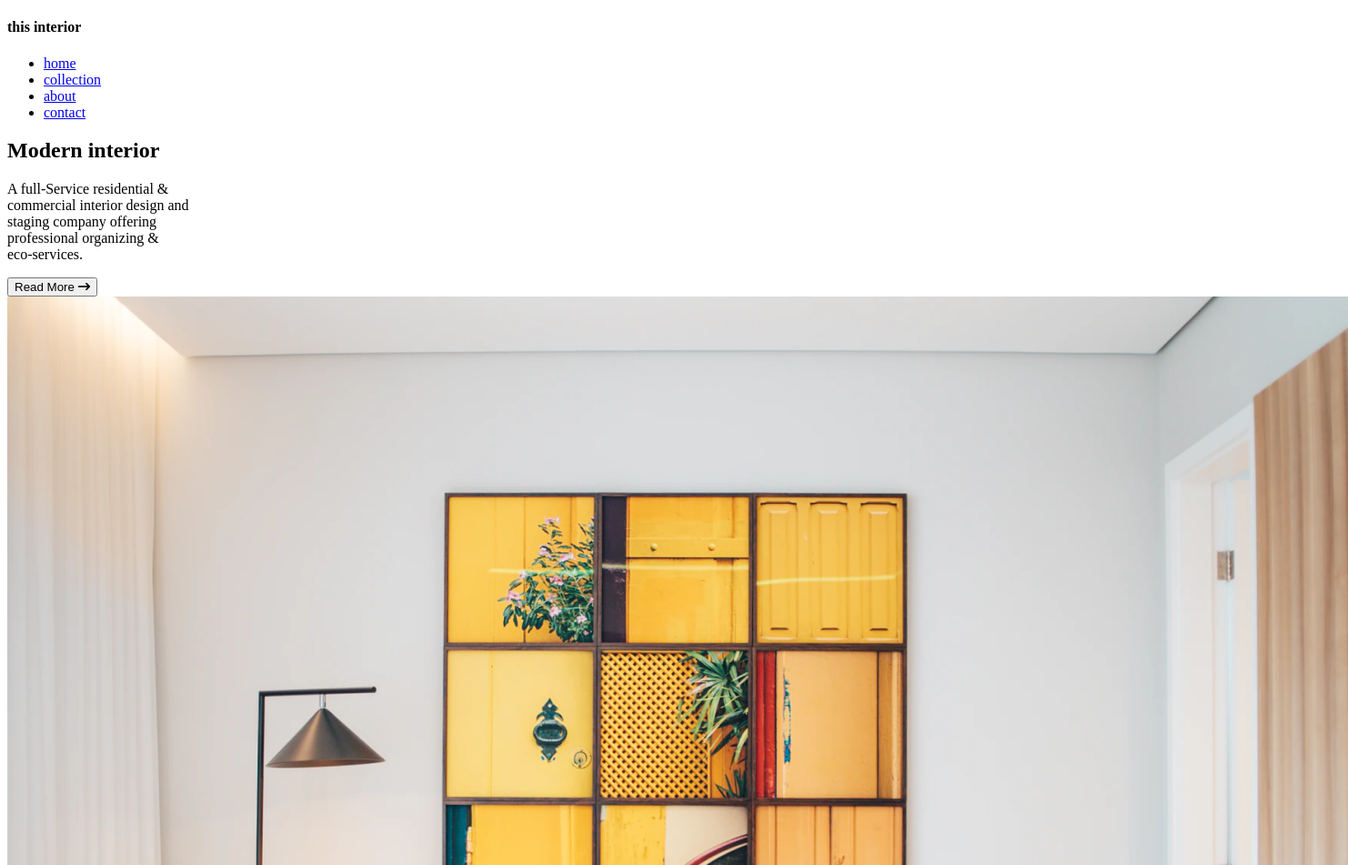
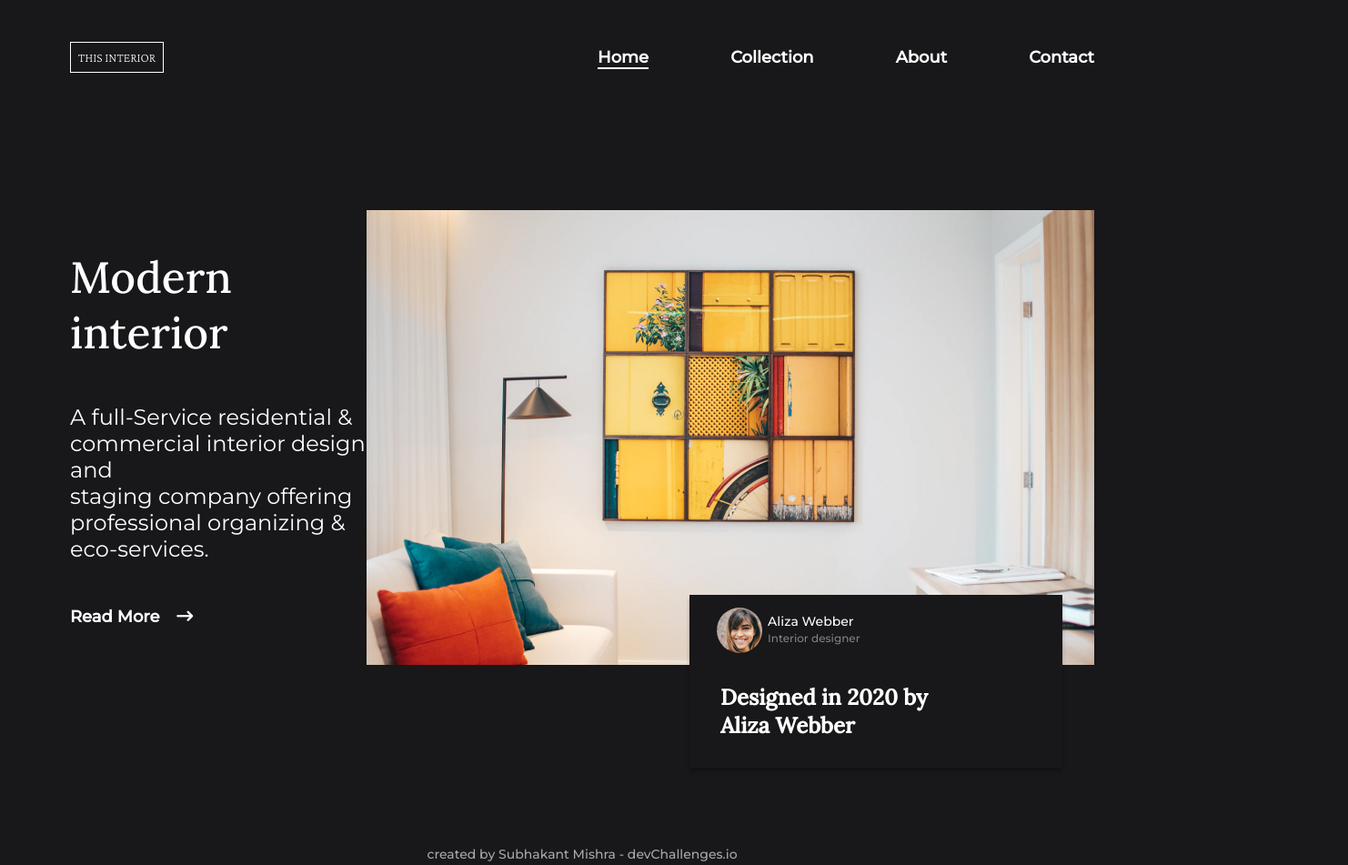
Before and after one commit to imsikun/devChallenges, a plain HTML site: page interior-consultant-master/index.html in a window 1280 px wide. Shown: the top 951 px of the page at 91% size, 1482 px wide, since content can reach past the window. Drawn offline with nearby package versions, Linux system fonts and the light colour scheme.

Commit message:
bigger screen done

```diff
--- a/interior-consultant-master/index.html
+++ b/interior-consultant-master/index.html
@@ -35,12 +35,13 @@
   </head>
   <body>
     <!-- navbar -->
+    <div class="continer">
       <nav>
         <div class="logo">
           <h4>this interior</h4>
         </div>
-      <ul>
-        <li><a href="#">home</a></li>
+        <ul class="nav_list">
+          <li><a href="#" class="active">home</a></li>
           <li><a href="#">collection</a></li>
           <li><a href="#">about</a></li>
           <li><a href="#">contact</a></li>
@@ -56,7 +57,11 @@
             professional organizing & <br />
             eco-services.
           </p>
-        <button>Read More <i class="fa-solid fa-arrow-right-long"></i></button>
+          <button>
+            <a href="#"
+              >Read More <i class="fa-solid fa-arrow-right-long"></i
+            ></a>
+          </button>
         </div>
         <div class="right_section">
           <div class="image">
@@ -83,10 +88,11 @@
       </section>
       <footer>
         <p>
-        created by <a href="#"></a> -
+          created by <a href="https://github.com/imsikun">Subhakant Mishra</a> -
           <a href="https://devChallenges.io">devChallenges.io</a>
         </p>
       </footer>
+    </div>
     <!-- navbar -->
   </body>
 </html>
--- a/interior-consultant-master/style.css
+++ b/interior-consultant-master/style.css
@@ -0,0 +1,185 @@
+@import url('https://fonts.googleapis.com/css2?family=Crimson+Pro:wght@200&family=Lora:wght@500&family=Montserrat:wght@300;400;500&display=swap');
+*,
+*::before,
+*::after {
+  margin: 0;
+  padding: 0;
+  box-sizing: border-box;
+}
+
+body {
+  background: #181719;
+}
+
+/* .container {
+  height: 100vh;
+} */
+
+nav {
+  display: flex;
+  flex-direction: row;
+  justify-content: space-between;
+  align-items: center;
+  padding: 46px 77px;
+  width: 100%;
+}
+nav .logo h4 {
+  font-size: 14px;
+  font-weight: 200;
+  line-height: 16px;
+  text-transform: uppercase;
+  color: #fff;
+  padding: 8px;
+  border: 1px solid #fff;
+  font-family: 'Crimson Pro', serif;
+}
+nav ul li {
+  display: inline;
+}
+nav ul li a {
+  color: #fff;
+  font-family: 'Montserrat', sans-serif;
+  font-size: 18px;
+  font-weight: 700;
+  line-height: 22px;
+  text-transform: capitalize;
+  text-decoration: none;
+  margin-left: 86px;
+}
+nav ul li .active {
+  margin-top: 8px;
+  border-bottom: 2px solid #fff;
+}
+
+section {
+  margin-top: 105px;
+  padding: 0px 77px;
+  display: flex;
+  justify-content: space-between;
+  align-items: center;
+  /* height: 600px; */
+  /* height: 70vh; */
+}
+
+section .left_section h2 {
+  font-family: 'Lora', serif;
+  font-size: 48px;
+  font-weight: 500;
+  color: #fff;
+  line-height: 61px;
+}
+
+section .left_section p {
+  margin-top: 48px;
+  font-family: 'Montserrat', sans-serif;
+  font-size: 24px;
+  font-weight: 400;
+  line-height: 29px;
+  color: #fff;
+}
+section .left_section button {
+  margin-top: 48px;
+  border: none;
+  outline: none;
+  background: transparent;
+  font-family: 'Montserrat', sans-serif;
+  font-weight: 700;
+  font-size: 18px;
+  line-height: 22px;
+}
+section .left_section button a {
+  color: #fff;
+  text-decoration: none;
+  cursor: pointer;
+}
+section .left_section button .fa-solid {
+  margin-left: 14px;
+  line-height: inherit;
+  align-items: center;
+}
+section .right_section {
+  position: relative;
+}
+section .right_section .image {
+  width: 800px;
+  height: 500px;
+}
+section .right_section .image img {
+  width: 100%;
+  height: 100%;
+  object-fit: cover;
+}
+section .right_section .right_sub_section {
+  position: absolute;
+  right: 35px;
+  bottom: -113px;
+  width: 410px;
+  height: 190px;
+  background: #181719;
+  box-shadow: 0px 4px 4px rgba(0, 0, 0, 0.25);
+  color: #fff;
+  padding: 14px;
+}
+
+section .right_sub_section .profile {
+  display: flex;
+  margin-left: 16px;
+}
+section .right_sub_section .profile .profile_img {
+  flex: 0.2;
+  width: 85px;
+  height: 72px;
+}
+section .right_sub_section .profile .profile_img img {
+  border-radius: 50%;
+  object-fit: cover;
+  width: 50px;
+}
+section .right_sub_section .profile .profile_author p {
+  margin-left: 4px;
+  margin-top: 7px;
+  font-family: 'Montserrat', sans-serif;
+  font-weight: 500;
+  font-size: 14px;
+  color: #fff;
+  line-height: 17px;
+}
+section .right_sub_section .profile .profile_author span {
+  margin-top: 8px;
+  font-family: 'Montserrat', sans-serif;
+  font-size: 12px;
+  font-weight: 500;
+  line-height: 15px;
+  color: #828282;
+  margin-left: 4px;
+}
+
+section .right_sub_section .profile_desc p {
+  margin-top: 11px;
+  font-family: 'Lora', serif;
+  font-weight: 700;
+  font-size: 24px;
+  line-height: 31px;
+  color: #fff;
+  margin-left: 20px;
+}
+
+footer {
+  margin-top: 200px;
+  text-align: center;
+  font-family: 'Montserrat', sans-serif;
+}
+
+footer p {
+  font-size: 14px;
+  line-height: 17px;
+  font-weight: 500;
+  color: #a9a9a9;
+}
+footer p a {
+  color: inherit;
+  text-decoration: none;
+}
+footer p a:hover {
+  text-decoration: underline;
+}
```
Lines whose indentation alone changed are shown as unchanged.
